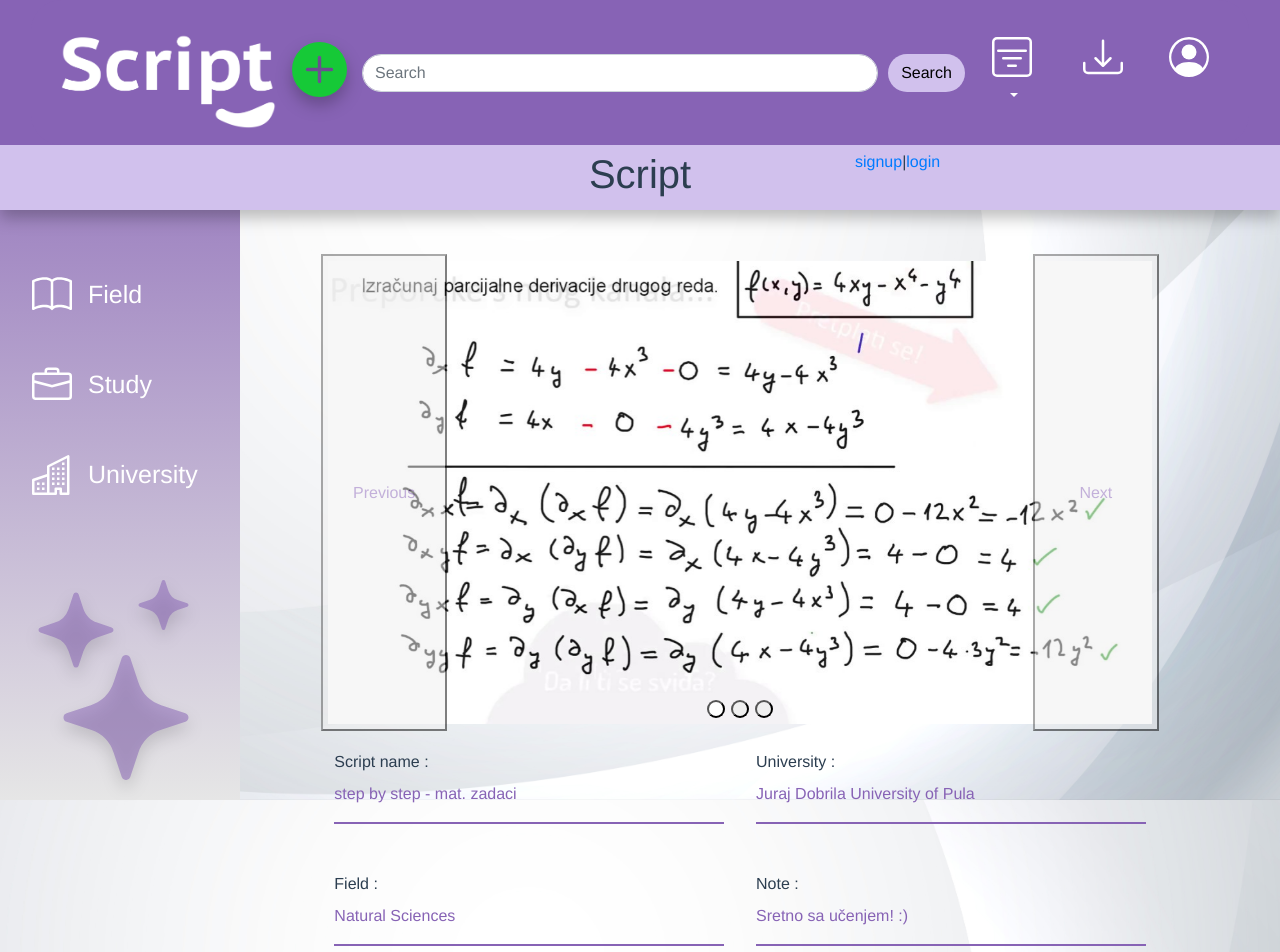
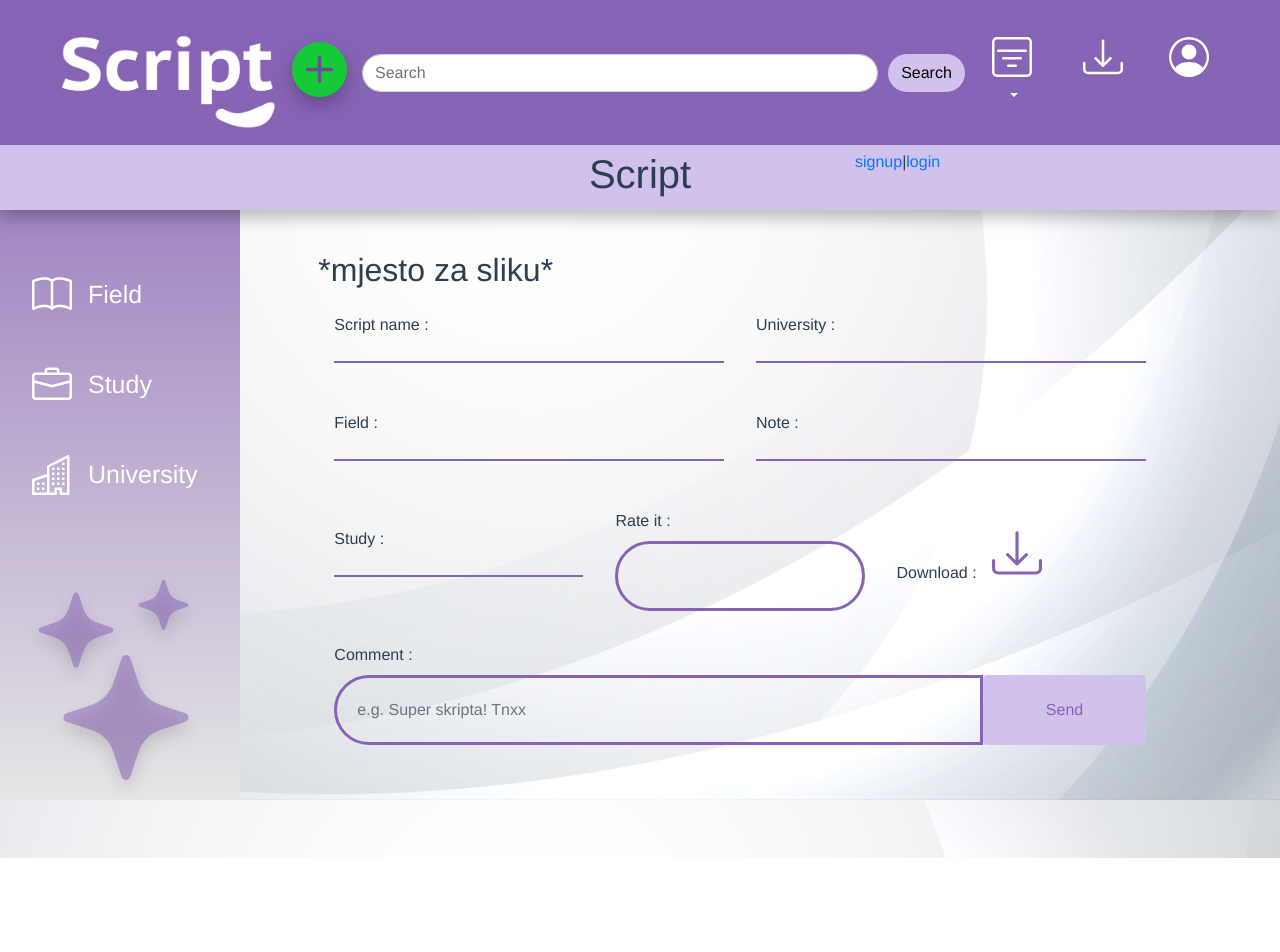
Before and after one commit to KajaRado7/Scripto-frontend, a Vue app: page /script in a window 1280 px wide. Shown: the top 952 px of the page. After the commit the page ends 858 px from the top, so only its background shows below. Built offline with nearby package versions, Linux system fonts and the light colour scheme.

Commit message:
korekcije -> Script.vue,My downloads,Add Script + provjera da li se salje na bazu

```diff
--- a/src/views/Add Script.vue
+++ b/src/views/Add Script.vue
@@ -9,7 +9,6 @@
             Script picture
             <span class="text-danger ml-1">*</span>
           </label>
-          <div class="inputPic"></div>
           <br />
         </div>
       </div>
@@ -22,6 +21,7 @@
           </label>
           <br />
           <input
+            v-model="add_script.script_name"
             type="text"
             maxlength="50"
             name="scriptName"
@@ -56,7 +56,7 @@
             v-model="add_script.field"
             :options="field"
             class="select"
-            id="university-select"
+            id="field-select"
           ></b-form-select>
         </div>
         <div class="item3">
@@ -83,12 +83,12 @@
             <span class="text-danger ml-1">*</span>
           </label>
           <br />
-          <select name="studySelect" class="select" id="study-select">
-            <option disabled selected>- - Please choose a study - -</option>
-            <option class="selected">
-              {{}}
-            </option>
-          </select>
+          <b-form-select
+            v-model="add_script.study"
+            :options="study"
+            class="select"
+            id="study-select"
+          ></b-form-select>
         </div>
         <div class="item4">
           <br />
@@ -115,17 +115,44 @@ export default {
         university: null,
         note: null,
       },
+      study: [
+        { text: '- - Please choose a study - -', value: null },
+        'Graduate',
+        'Undergraduate',
+      ],
 
       university: [
-        { text: '-- Odaberite nesto --', value: null },
-        'Sveučilište Jurja Dobrile u Puli',
-        'Sveučilište u Splitu',
-        'Sveučilište u Splitu',
-        'Sveučilište u Splitu',
-        'Sveučilište u Splitu',
+        { text: '- - Please choose an university - -', value: null },
+        'Juraj Dobrila University of Pula',
+        'University of Rijeka',
+        'University of Dubrovnik',
+        'University of Split',
+        'University of Osijek',
+        'University of Zadar',
+        'University of Zagreb',
       ],
 
-      field: [{ text: '-- Odaberite --', value: null }, 'IT', 'ART', 'LAW'],
+      field: [
+        { text: '- - Please choose a field - -', value: null },
+        'Natural Sciences',
+        'IT',
+        'Economy/Culture & Tourism',
+        'Languages',
+        'Educational Sciences',
+        'Philosophy',
+        '(Dental)Medicine',
+        'Music',
+        'Technical St.',
+        'Biotechnology',
+        'Art',
+        'Civil Engineering',
+        'Psychology',
+        'Nursing',
+        'Law',
+        'Maritime St.',
+        'Theology',
+        'Kinesiology',
+      ],
     };
   },
 
@@ -153,13 +180,6 @@ export default {
 .mainContent {
   margin-top: 250px;
   margin-left: 100px;
-}
-.inputPic {
-  height: 150px;
-  background: #d1c1ed6b;
-  border: 3px solid #8763b5;
-  box-sizing: border-box;
-  border-radius: 39px;
 }
 
 .select {
--- a/src/views/My Downloads.vue
+++ b/src/views/My Downloads.vue
@@ -7,7 +7,7 @@
           <div class="card">
             <img class="card-img-top" src="@/assets/script1.jpg" />
             <div class="card-body">
-              <p class="card-text" value="naslov">step by step - mat. zadaci</p>
+              <p class="card-text" value="naslov"></p>
               <br />
               <hr />
             </div>
--- a/src/views/Script.vue
+++ b/src/views/Script.vue
@@ -2,78 +2,19 @@
   <div class="row">
     <div class="col-2"></div>
     <div class="col-8 mainContent" style="text-align:justify;">
-      <div
-        id="carouselExampleDark"
-        class="carousel carousel-dark slide"
-        data-bs-ride="carousel"
-      >
-        <div class="carousel-indicators">
-          <button
-            type="button"
-            data-bs-target="#carouselExampleDark"
-            data-bs-slide-to="0"
-            class="active slide"
-            aria-current="true"
-            aria-label="Slide 1"
-          ></button>
-          <button
-            type="button"
-            data-bs-target="#carouselExampleDark"
-            class="slide"
-            data-bs-slide-to="1"
-            aria-label="Slide 2"
-          ></button>
-          <button
-            type="button"
-            data-bs-target="#carouselExampleDark"
-            class="slide"
-            data-bs-slide-to="2"
-            aria-label="Slide 3"
-          ></button>
-        </div>
-        <div class="carousel-inner">
-          <div class="carousel-item active" data-bs-interval="10000">
-            <img src="@/assets/script1.jpg" class="d-block w-100" />
-          </div>
-          <div class="carousel-item" data-bs-interval="2000">
-            <img src="@/assets/script2.png" class="d-block w-100" />
-          </div>
-          <div class="carousel-item">
-            <img src="@/assets/script3.png" class="d-block w-100" />
-          </div>
-        </div>
-        <button
-          class="carousel-control-prev"
-          type="button"
-          data-bs-target="#carouselExampleDark"
-          data-bs-slide="prev"
-        >
-          <span class="visually-hidden">Previous</span>
-        </button>
-        <button
-          class="carousel-control-next"
-          type="button"
-          data-bs-target="#carouselExampleDark"
-          data-bs-slide="next"
-        >
-          <span class="visually-hidden">Next</span>
-        </button>
-      </div>
-
+      <h2>*mjesto za sliku*</h2>
       <div class="container2">
         <!--two--->
         <div class="item2">
           <label for="scriptName">
             Script name :
           </label>
-          <p>step by step - mat. zadaci</p>
           <hr />
         </div>
         <div class="item2">
           <label for="university">
             University :
           </label>
-          <p>Juraj Dobrila University of Pula</p>
           <hr />
         </div>
       </div>
@@ -84,15 +25,12 @@
           <label for="field">
             Field :
           </label>
-          <p>Natural Sciences</p>
           <hr />
         </div>
         <div class="item3">
           <label for="note">
             Note :
           </label>
-          <p>Sretno sa učenjem! :)</p>
-
           <hr />
         </div>
       </div>
@@ -103,30 +41,17 @@
           <label for="study">
             Study :
           </label>
-          <p>Undergraduate</p>
           <hr />
         </div>
         <div class="item4">
-          <select name="rateScript" class="select" id="rating-select">
-            <option disabled selected>
-              ★ Rate this script ★
-            </option>
-            <option value="1" class="selected">
-              1
-            </option>
-            <option value="2" class="selected">
-              2
-            </option>
-            <option value="3" class="selected">
-              3
-            </option>
-            <option value="4" class="selected">
-              4
-            </option>
-            <option value="5" class="selected">
-              5
-            </option>
-          </select>
+          <label for="download" class="download">
+            Rate it :
+          </label>
+          <b-form-select
+            :options="rate"
+            class="select"
+            id="rate-script"
+          ></b-form-select>
         </div>
         <div class="item4">
           <label for="download" class="download">
@@ -178,7 +103,15 @@
     <footer id="footer"></footer>
   </div>
 </template>
-
+<script>
+export default {
+  data() {
+    return {
+      rate: [1, 2, 3, 4, 5],
+    };
+  },
+};
+</script>
 <style scoped>
 .mainContent {
   margin-top: 250px;
```
Also changed, not shown: src/components/ScriptCard.vue (renamed from src/components/ScriptCards.vue).
